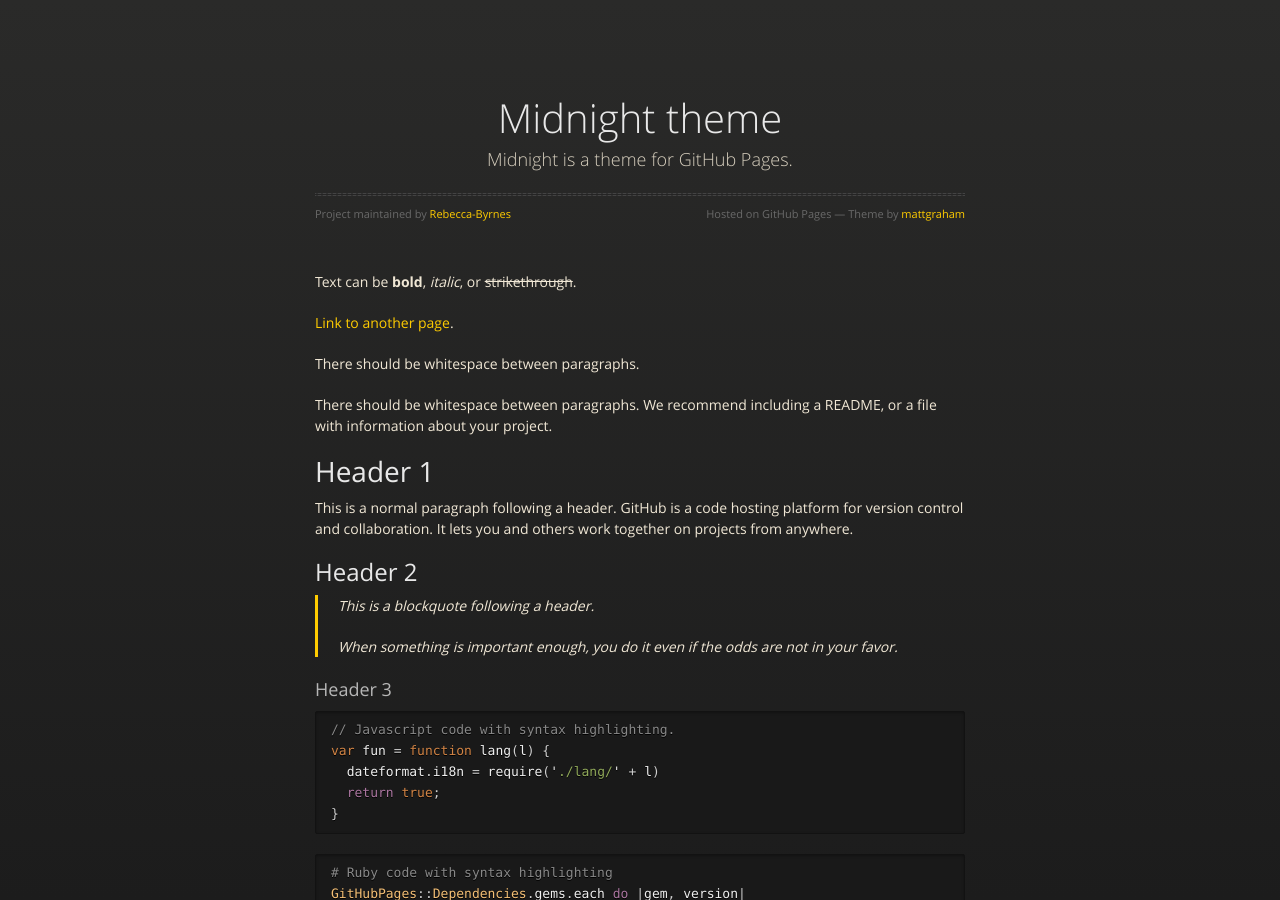
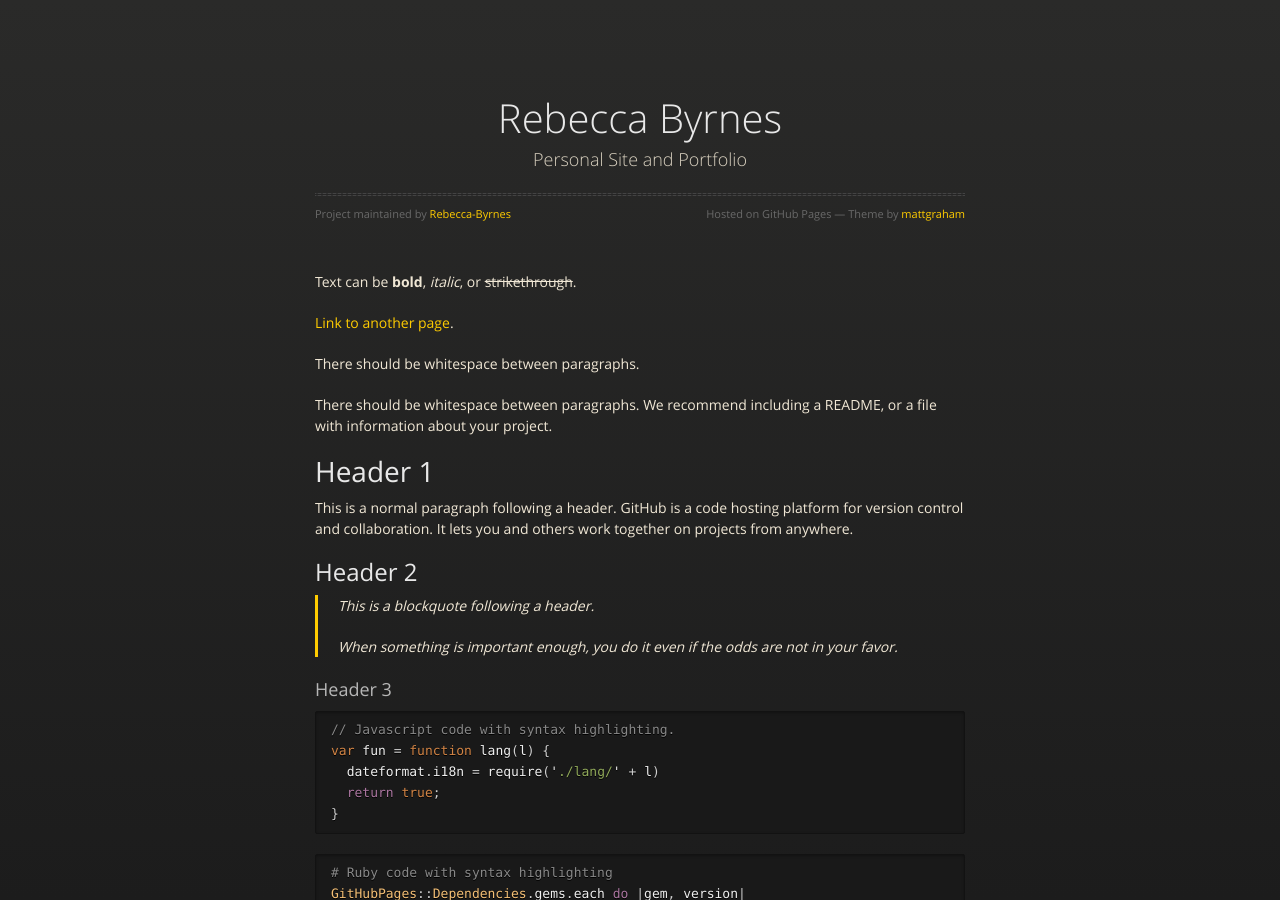
Before and after one commit to Rebecca-Byrnes/Rebecca-Byrnes, a Jekyll site: the page built from index.md, in a window 1280 px wide and 900 px high. Built offline with Jekyll 4.4.1, drawn with Linux system fonts in a browser that asks for light colours.

Commit message:
Update _config.yml

```diff
--- a/_config.yml
+++ b/_config.yml
@@ -1,5 +1,5 @@
-title: Midnight theme
-description: Midnight is a theme for GitHub Pages.
+title: Rebecca Byrnes
+description: Personal Site and Portfolio
 show_downloads: true
 google_analytics:
 theme: jekyll-theme-midnight
```
